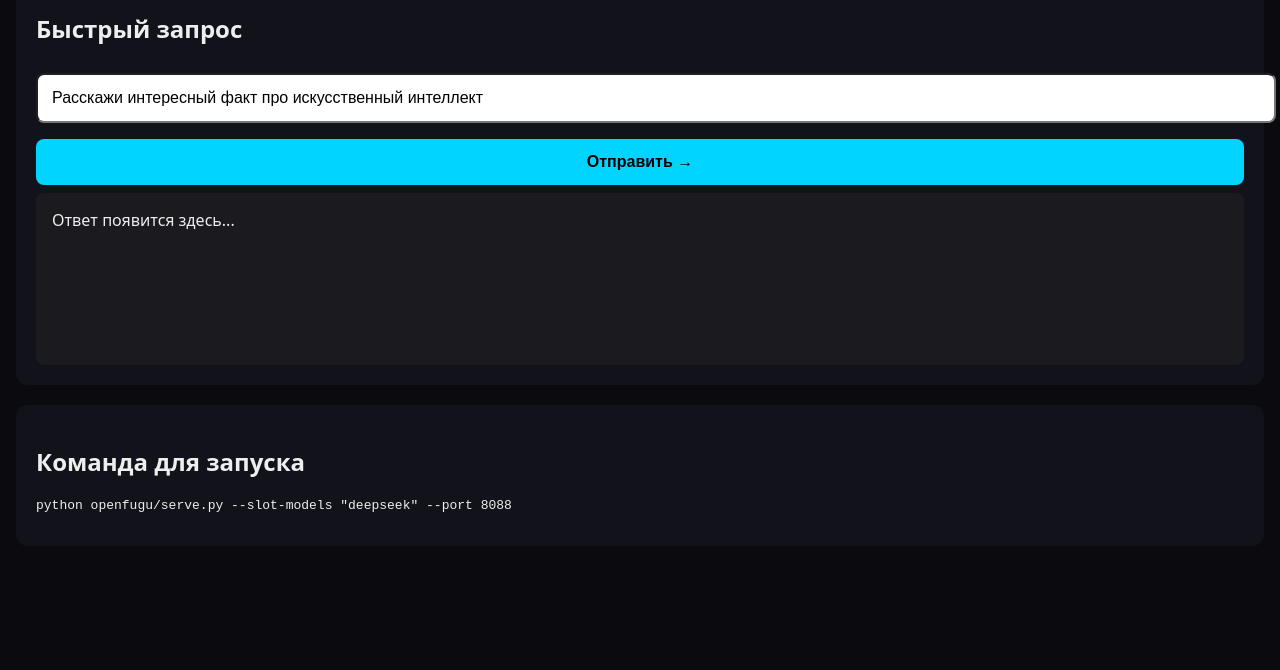
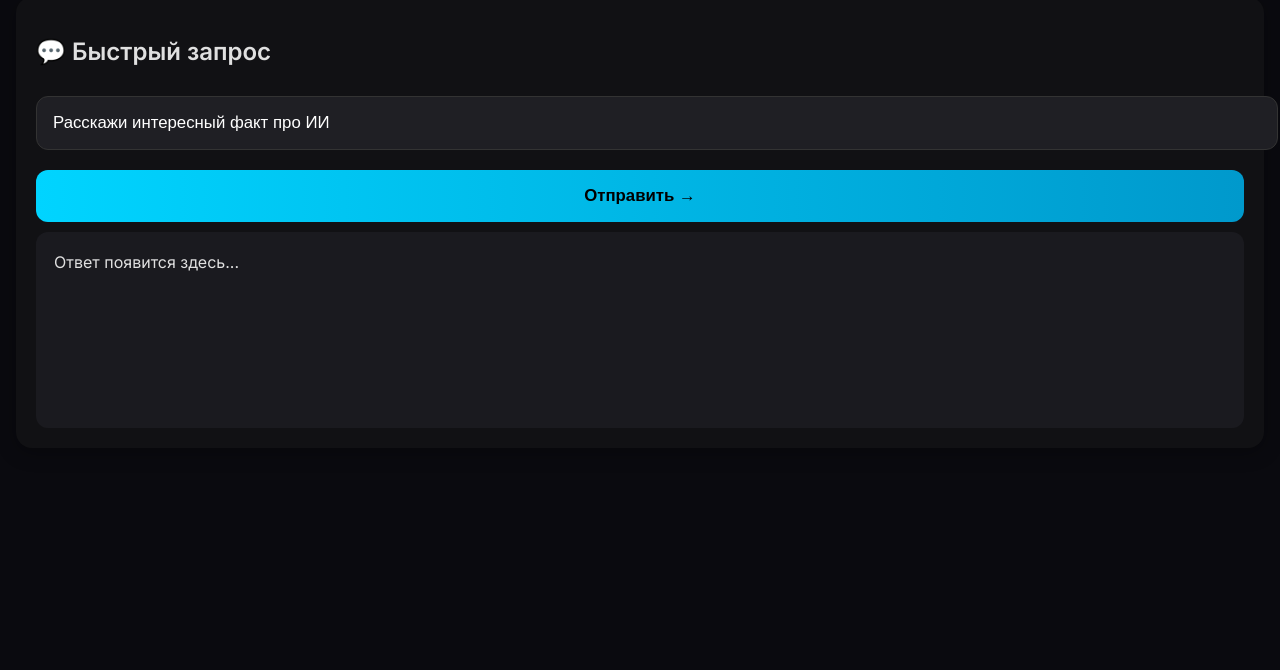
Before and after one commit to bestdreambot/freex, a plain HTML site: page index.html in a window 1280 px wide. Shown: the part 130-800 px from the top of the page. Drawn offline with Linux system fonts and the light colour scheme.

Commit message:
Update index.html

```diff
--- a/index.html
+++ b/index.html
@@ -3,43 +3,77 @@
 <head>
   <meta charset="UTF-8">
   <meta name="viewport" content="width=device-width, initial-scale=1.0">
-  <title>OpenFugu • Дашборд</title>
+  <title>OpenFugu • Grok Style</title>
   <style>
-    body { font-family: system-ui; background: #0a0a0f; color: #eee; padding: 16px; margin: 0; }
-    .card { background: #12121a; padding: 20px; border-radius: 12px; margin-bottom: 20px; }
-    input, button, select { width: 100%; padding: 14px; margin: 8px 0; border-radius: 8px; font-size: 1rem; }
-    button { background: #00d4ff; color: black; font-weight: bold; border: none; cursor: pointer; }
-    .log { background: #1a1a1f; padding: 16px; border-radius: 8px; min-height: 140px; white-space: pre-wrap; overflow-y: auto; }
+    @import url('https://fonts.googleapis.com/css2?family=Inter:wght@400;500;600&display=swap');
+    body {
+      font-family: 'Inter', system-ui, sans-serif;
+      background: #0a0a0f;
+      color: #e0e0e0;
+      margin: 0;
+      padding: 16px;
+    }
+    .header { text-align: center; padding: 20px 0; }
+    h1 { margin: 0; font-size: 1.6em; }
+    .card {
+      background: #111114;
+      border-radius: 16px;
+      padding: 20px;
+      margin-bottom: 20px;
+      box-shadow: 0 4px 20px rgba(0,0,0,0.3);
+    }
+    input, button {
+      width: 100%;
+      padding: 16px;
+      margin: 10px 0;
+      border-radius: 12px;
+      font-size: 1.05em;
+    }
+    input { background: #1f1f24; border: 1px solid #333; color: white; }
+    button {
+      background: linear-gradient(90deg, #00d4ff, #0099cc);
+      color: black;
+      font-weight: 600;
+      border: none;
+      cursor: pointer;
+    }
+    .log {
+      background: #1a1a1f;
+      padding: 18px;
+      border-radius: 12px;
+      min-height: 160px;
+      white-space: pre-wrap;
+      font-size: 1em;
+      line-height: 1.5;
+    }
   </style>
 </head>
 <body>
-  <h1>🐡 OpenFugu Дашборд (DeepSeek)</h1>
+  <div class="header">
+    <h1>🐡 OpenFugu</h1>
+    <p style="color:#888; margin-top:4px;">DeepSeek • Grok Style</p>
+  </div>
 
   <div class="card">
-    <h2>Быстрый запрос</h2>
-    <input type="text" id="prompt" placeholder="Введи запрос..." value="Расскажи интересный факт про искусственный интеллект">
+    <h2>💬 Быстрый запрос</h2>
+    <input type="text" id="prompt" placeholder="Напиши что угодно..." value="Расскажи интересный факт про ИИ">
     <button onclick="sendRequest()">Отправить →</button>
     <div class="log" id="response">Ответ появится здесь...</div>
   </div>
 
-  <div class="card">
-    <h2>Команда для запуска</h2>
-    <pre>python openfugu/serve.py --slot-models "deepseek" --port 8088</pre>
-  </div>
-
   <script>
-    const API_KEY = "sk-0e7c0268e24a43aba5d08af05b18f7a0"; // твой ключ
+    const API_KEY = "sk-0e7c0268e24a43aba5d08af05b18f7a0";
 
     async function sendRequest() {
       const prompt = document.getElementById('prompt').value.trim();
       const responseDiv = document.getElementById('response');
 
       if (!prompt) {
-        responseDiv.textContent = "Введите запрос!";
+        responseDiv.innerHTML = "<span style='color:#ff6b6b'>Введите запрос!</span>";
         return;
       }
 
-      responseDiv.textContent = "⏳ Думаю...";
+      responseDiv.innerHTML = "<span style='color:#00d4ff'>⏳ Думаю...</span>";
 
       try {
         const res = await fetch('https://api.deepseek.com/v1/chat/completions', {
@@ -52,11 +86,17 @@
             model: "deepseek-chat",
             messages: [{ role: "user", content: prompt }],
             temperature: 0.7,
-            max_tokens: 1200
+            max_tokens: 1500
           })
         });
 
         const data = await res.json();
-        const answer = data.choices?.[0]?.message?.content || "Нет ответа";
+        const answer = data.choices?.[0]?.message?.content || "Нет ответа от модели.";
         responseDiv.textContent = answer;
-      } catch (
+      } catch (e) {
+        responseDiv.innerHTML = `<span style='color:#ff6b6b'>Ошибка: ${e.message}</span>`;
+      }
+    }
+  </script>
+</body>
+</html>
```
